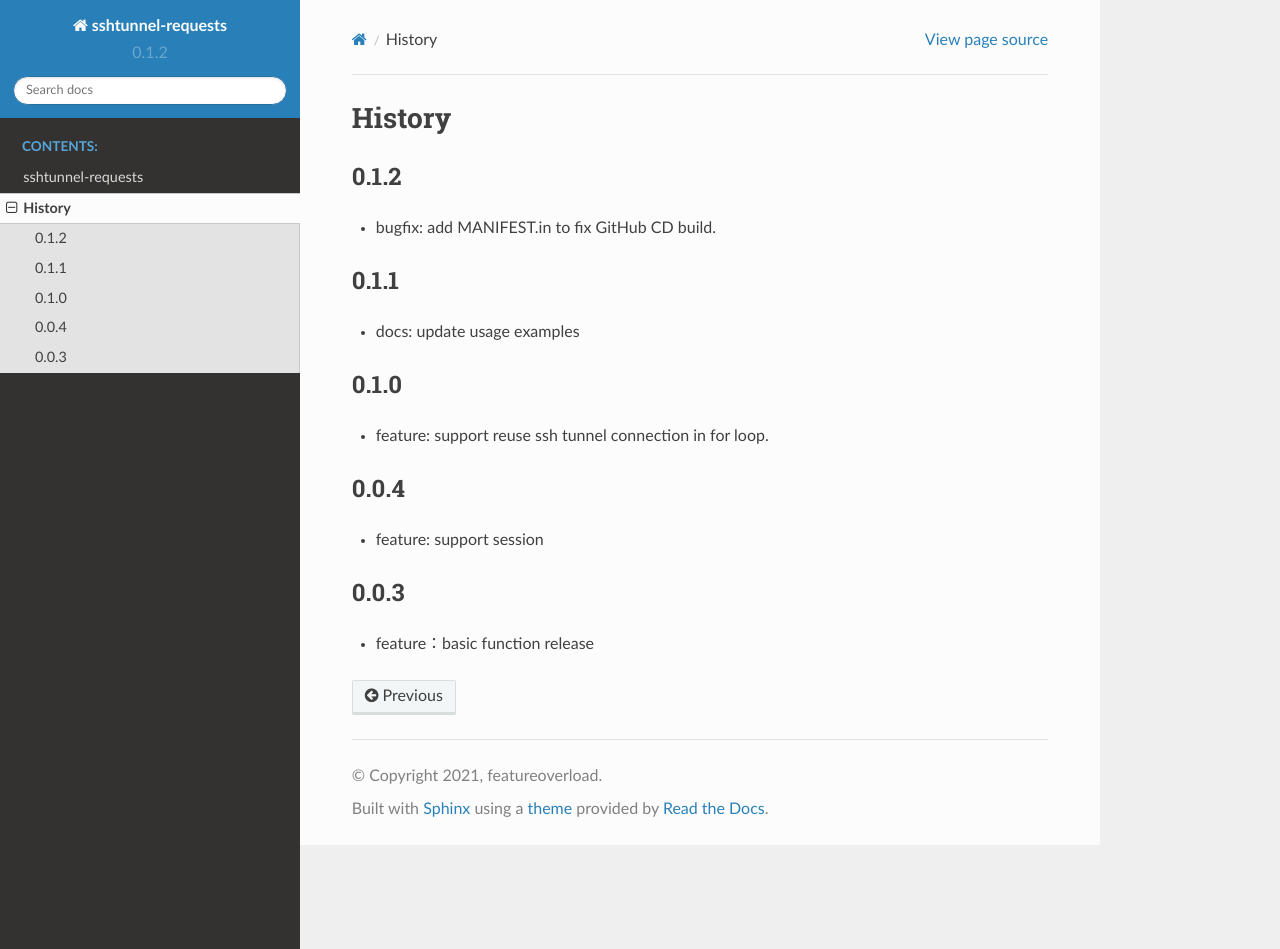
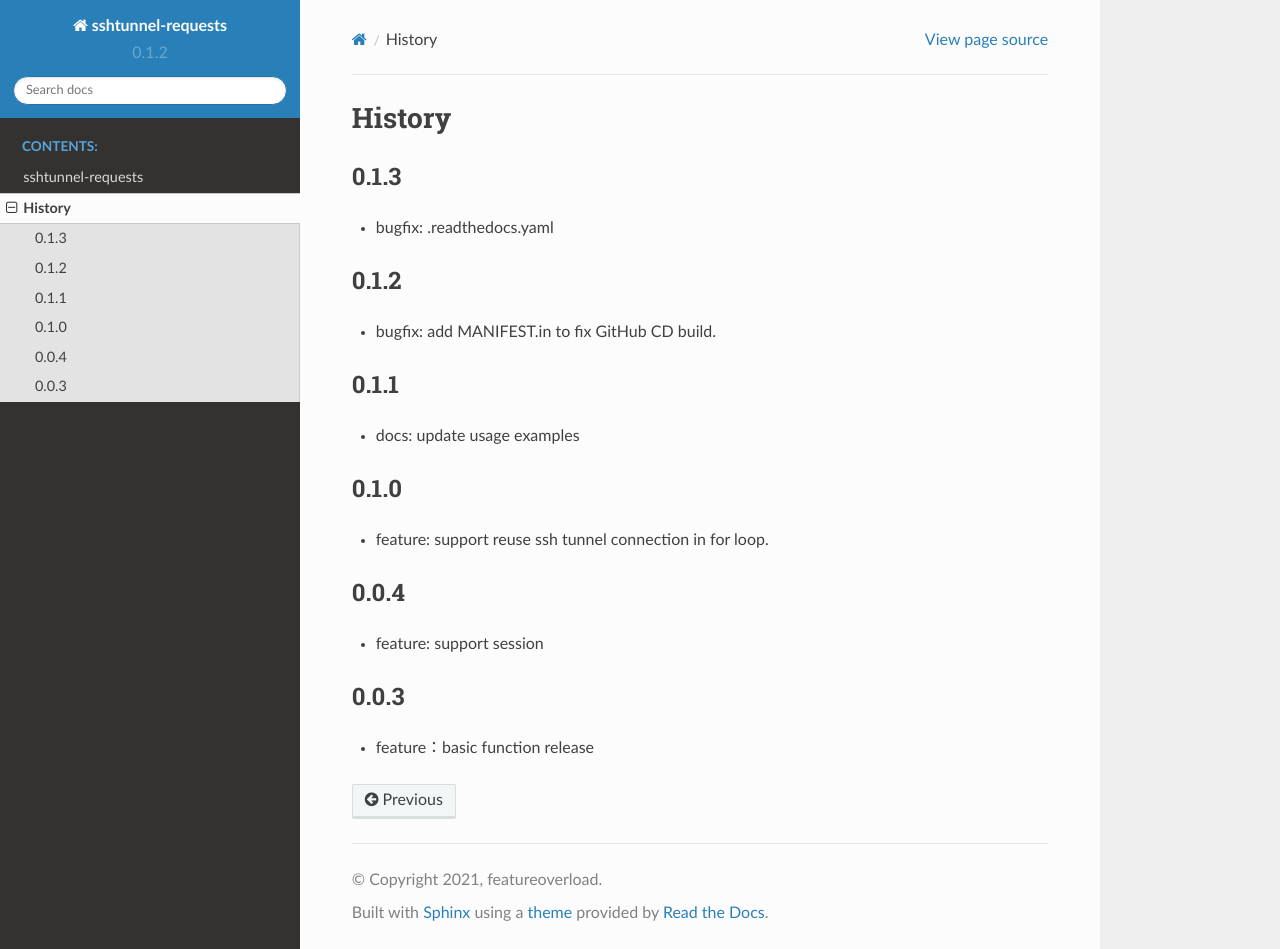
Before and after one commit to huaxlin/sshtunnel-requests, a Sphinx documentation site: the page built from docs/history.rst, in a window 1280 px wide and 949 px high. Built offline with Sphinx 7.4.7 and the Read the Docs theme 2.0.0, drawn with Linux system fonts in a browser that asks for light colours.

Commit message:
bugfix: .readthedocs.yaml

```diff
--- a/docs/history.rst
+++ b/docs/history.rst
@@ -1,6 +1,11 @@
 =======
 History
 =======
+
+0.1.3
+-----
+
+- bugfix: .readthedocs.yaml
 
 0.1.2
 -----
```
Also changed, not shown: .readthedocs.yaml.
